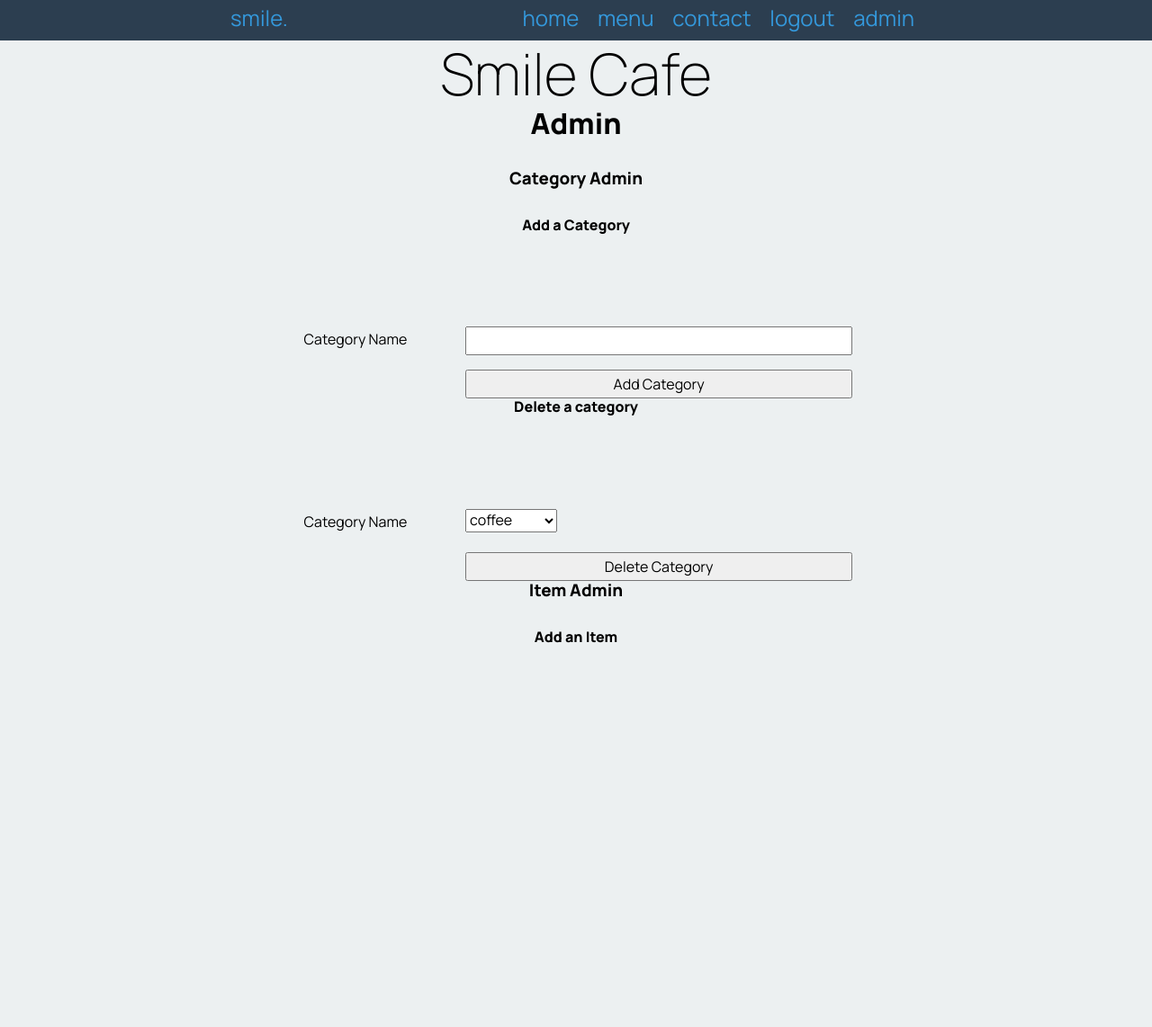
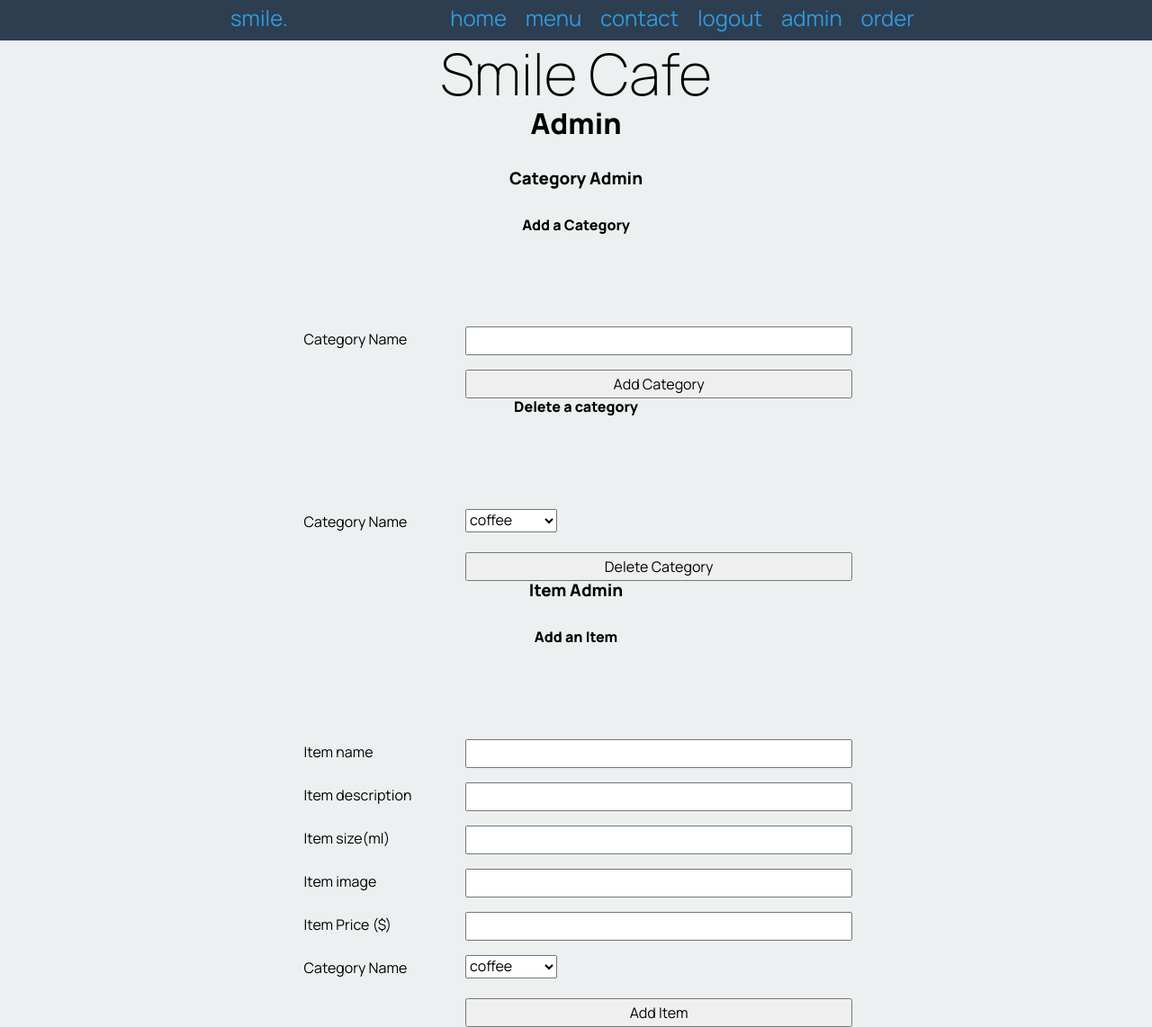
Before and after one commit to Keerti-K/Smile, a Flask app: page /admin in a window 1280 px wide. Shown: the whole page at 90% size. Before the commit the page ends 715 px from the top, so only its background shows below. Run offline with Flask 2, Linux system fonts and the light colour scheme; a user stored in the database is signed in; data comes from the database, SQL or seed files in the repository; both versions use the stored data as it was after the commit.

Commit message:
I am up to date with website and I am able to delete and add items and delete items

```diff
--- a/app.py
+++ b/app.py
@@ -4,11 +4,11 @@ from sqlite3 import Error
 from flask_bcrypt import Bcrypt
 
 
-
 DATABASE = "smilecafe.db"
 app = Flask(__name__)
 bcrypt = Bcrypt(app)
 app.secret_key = "anything"
+
 
 def open_database(db_name):
     try:
@@ -17,6 +17,7 @@ def open_database(db_name):
     except Error as e:
         print(e)
         return None
+
 
 def is_logged_in():
     if session.get("email") is None:
@@ -27,6 +28,14 @@ def is_logged_in():
         return True
 
 
+def is_ordering():
+    if session.get('order') is None:
+        print("not ordering")
+    else:
+        print("ordering")
+        return False
+
+
 @app.route('/')
 def render_home():
     return render_template("home.html", logged_in=is_logged_in())
@@ -34,6 +43,9 @@ def render_home():
 
 @app.route('/menu/<cat_id>')
 def render_menu(cat_id):
+    order_start = request.args.get('order')
+    if order_start == 'start':
+        session['order'] = []
     con = open_database(DATABASE)
     query = "SELECT * FROM Category"
     cur = con.cursor()
@@ -45,12 +57,14 @@ def render_menu(cat_id):
     cur.execute(query, (cat_id, ))
     product_list = cur.fetchall()
     con.close()
-    return render_template("menu.html", categories=category_list, products=product_list, logged_in=is_logged_in())
+    return render_template("menu.html", categories=category_list, products=product_list, logged_in=is_logged_in(),
+                           ordering=is_ordering())
 
 
 @app.route('/contact')
 def render_contact():
     return render_template("contact.html", logged_in=is_logged_in())
+
 
 @app.route('/logout')
 def logout():
@@ -59,13 +73,14 @@ def logout():
     print(list(session.keys()))
     return redirect('/?message=See+you+next+time!')
 
+
 @app.route('/login', methods=['POST', 'GET'])
 def render_login():
     if is_logged_in():
         return redirect('/')
     print("Logging in")
     if request.method == "POST":
-        email =request.form['email'].strip().lower()
+        email = request.form['email'].strip().lower()
         password = request.form['password'].strip()
         print(email)
         query = """SELECT id, first_name, password FROM user WHERE email = ?"""
@@ -97,7 +112,6 @@ def render_login():
         return redirect('/')
 
     return render_template("login.html", logged_in=is_logged_in())
-
 
 
 @app.route('/signup', methods=['POST', 'GET'])
@@ -136,6 +150,7 @@ def render_signup():
 
     return render_template("signup.html", logged_in=is_logged_in())
 
+
 @app.route('/admin')
 def render_admin():
     if not is_logged_in():
@@ -148,9 +163,11 @@ def render_admin():
     con.close()
     return render_template("admin.html", logged_in=is_logged_in(), categories=category_list)
 
+
 @app.errorhandler(404)
 def page_not_found(e):
     return render_template('404.html'), 404
+
 
 @app.route('/add_category', methods=['POST'])
 def add_category():
@@ -166,7 +183,32 @@ def add_category():
         cur.execute(query, (cat_name, ))
         con.commit()
         con.close()
-        return redirect('/admin')
+    return redirect('/admin')
+
+
+@app.route('/add_item', methods=['POST'])
+def add_item():
+    if not is_logged_in():
+        return redirect('/?message=Need+to+be+logged+in')
+    if request.method == "POST":
+        print(request.form)
+        item_name = request.form.get('Product_name').strip()
+        item_description = request.form.get('Product_description').strip()
+        item_size = request.form.get('Product_size').strip()
+        item_image = request.form.get('Product_image').lower().strip()
+        item_price = request.form.get('Product_price').strip()
+        cat_id = request.form.get('cat_id')
+        cat_id = cat_id.split(", ")
+        cat_id = cat_id[0]
+        con = open_database(DATABASE)
+        query = "INSERT INTO Product ('Product_name', 'Product_description', 'Product_size', 'Product_image'," \
+                " 'Product_price', 'cat_id') VALUES (?, ?, ?, ?, ?, ?)"
+        cur = con.cursor()
+        cur.execute(query, (item_name, item_description, item_size, item_image, item_price, cat_id))
+        con.commit()
+        con.close()
+    return redirect('/admin')
+
 
 
 @app.route('/delete_category', methods=['POST'])
@@ -180,6 +222,8 @@ def render_delete_category():
         cat_name = Category[1]
         return render_template("delete_confirm.html", cat_id=cat_id, cat_name=cat_name, type="Category")
     return redirect("/admin")
+
+
 
 @app.route('/delete_Category_confirm/<cat_id>')
 def delete_category_confirm(cat_id):
--- a/templates/admin.html
+++ b/templates/admin.html
@@ -34,6 +34,42 @@
 </form>
 
 <h3>Item Admin</h3>
+
 <h4>Add an Item</h4>
-
+<form class="myform" method="post" action="/add_item">
+    <div class="form-group">
+        <div class="form-label"><label for ="Product_name">Item name</label></div>
+        <div class="form-element"><input type="text" name="Product_name" id="Name" required></div>
+    </div>
+    <div class="form-group">
+        <div class="form-label"><label for ="Product_description">Item description</label></div>
+        <div class="form-element"><input type="text" name="Product_description" id="Product_description" required></div>
+    </div>
+    <div class="form-group">
+        <div class="form-label"><label for ="Product_size">Item size(ml)</label></div>
+        <div class="form-element"><input type="text" name="Product_size" id="Product_size" required></div>
+    </div>
+    <div class="form-group">
+        <div class="form-label"><label for ="Product_image">Item image</label></div>
+        <div class="form-element"><input type="text" name="Product_image" id="Product_image" required></div>
+    </div>
+    <div class="form-group">
+        <div class="form-label"><label for ="Product_price">Item Price ($)</label></div>
+        <div class="form-element"><input type="text" name="Product_price" id="Product_price" required></div>
+    </div>
+    <div class="form-group">
+        <div class="form-label"><label for ="Name">Category Name</label></div>
+        <div class="form-element">
+            <select id="cat_id" name="cat_id">
+                {% for category in categories %}
+                <option value="{{ category[0] }}, {{ category[1] }}">{{ category[1] }}</option>
+                {% endfor %}
+            </select>
+        </div>
+    </div>
+    <div class="form-group">
+        <div class="form-label"></div>
+        <div class="form-element"><input type="submit" value="Add Item"></div>
+    </div>
+</form>
 {% endblock %}
--- a/templates/base.html
+++ b/templates/base.html
@@ -24,6 +24,11 @@
             {% else %}
             <a href="/login">login</a>
             {% endif %}
+            {% if is_ordering %}
+            <a href="/cart">cart</a>
+            {% else %}
+            <a href="/menu/1?order=start">order</a>
+            {% endif %}
         </div>
     </div>
 </nav>
```
Also changed, not shown: templates/signup.html (+5 -5 lines), smilecafe.db.
